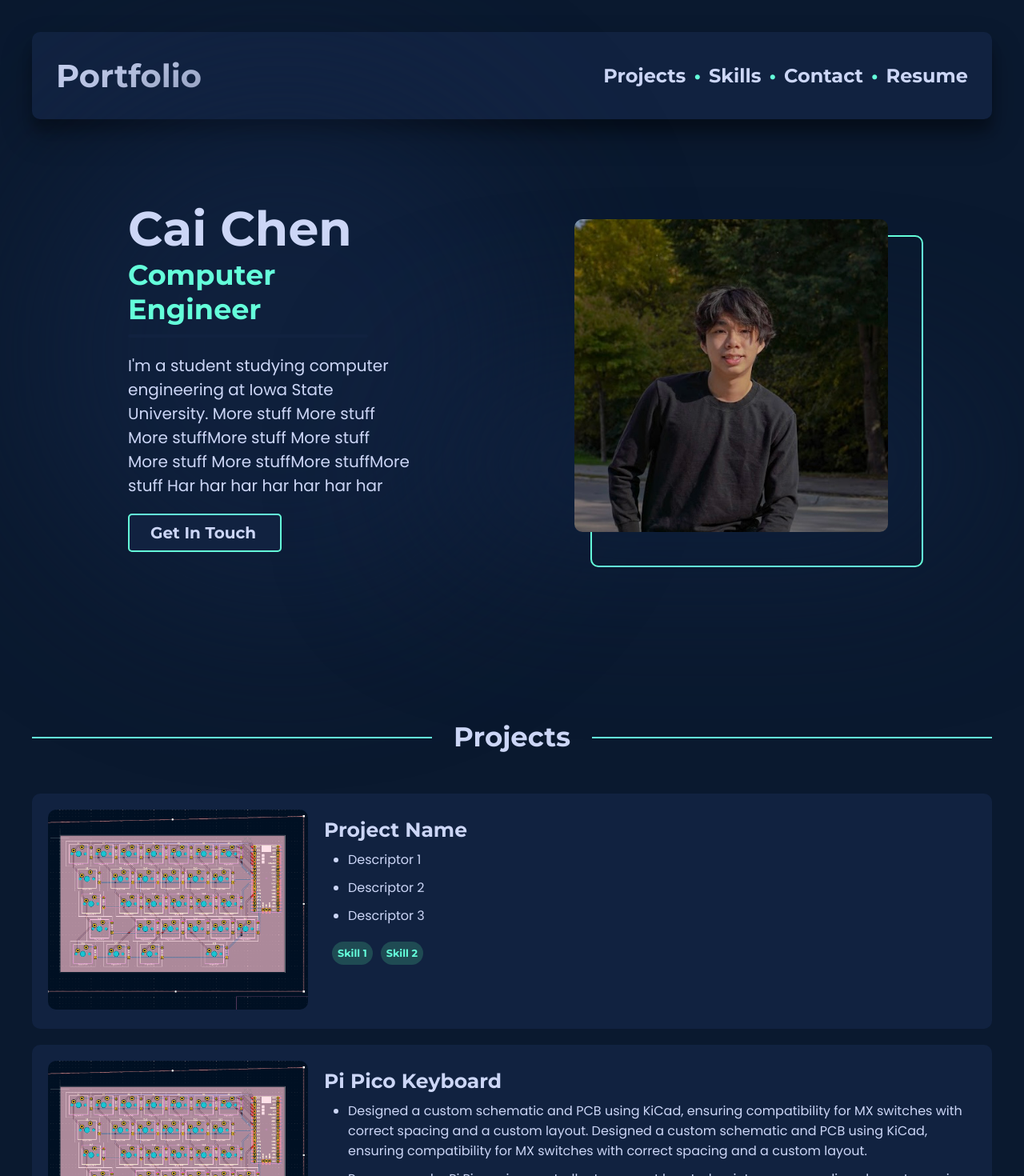
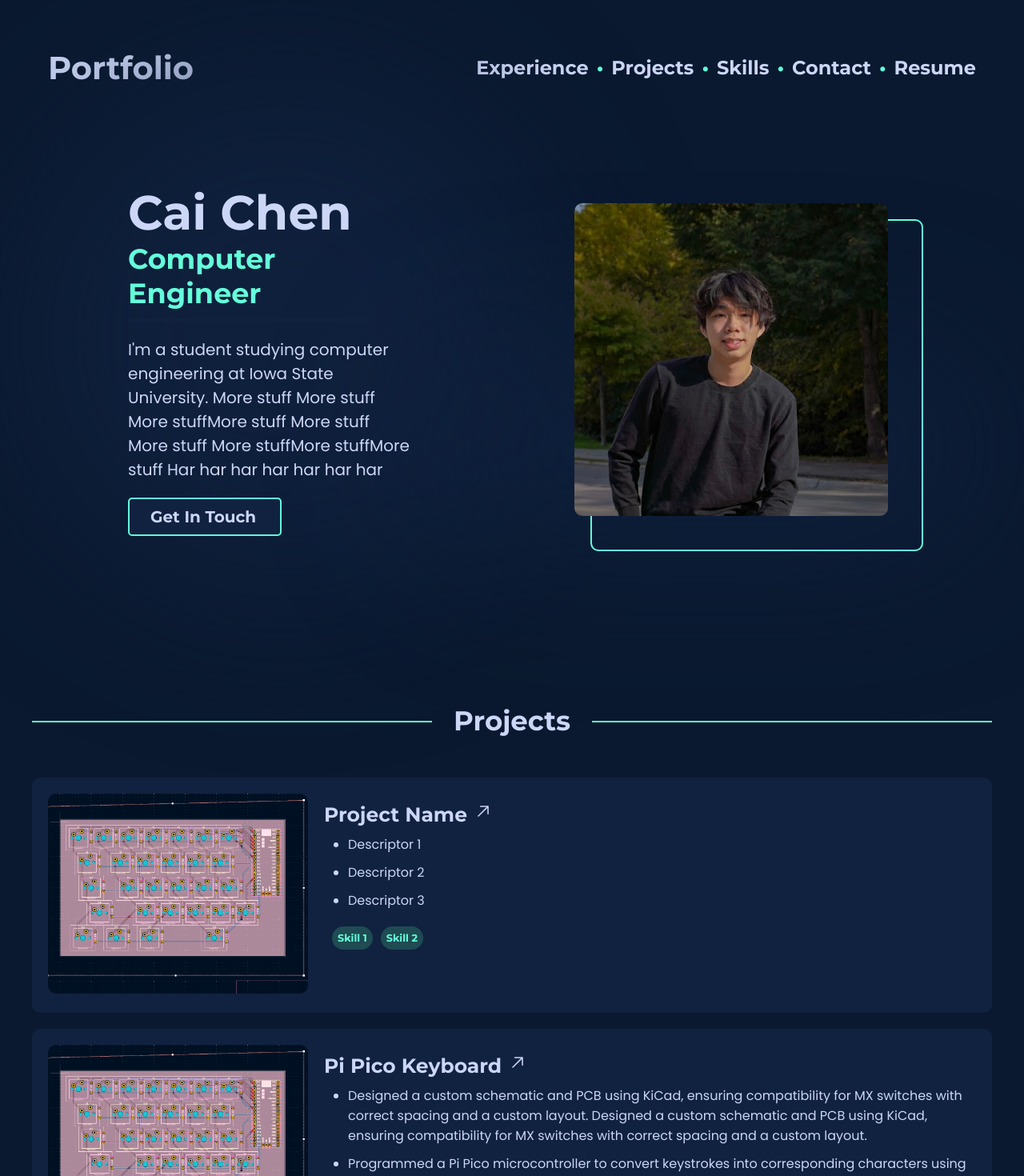
Before and after one commit to achen2304/portfolio-website, a React (Vite) app: page / in a window 1280 px wide. Shown: the top 1470 px of the page at 80% size. Built offline with nearby package versions, Linux system fonts and the light colour scheme.

Commit message:
finish project section
started contact section

```diff
--- a/src/App.jsx
+++ b/src/App.jsx
@@ -7,6 +7,7 @@ import { Navbar } from './components/Navbar/navbar';
 import { Hero } from './components/Hero/Hero';
 import { Skills } from './components/Skills/skills';
 import { Projects } from './components/Projects/projects';
+import { Contact } from './components/Contact/contact';
 
 function App() {
   useEffect(() => {
@@ -19,10 +20,13 @@ function App() {
 
   return (
     <div className={styles.App}>
+
       <Navbar />
       <Hero />
       <Projects />
       <Skills />
+      <Contact />
+
     </div>
   );
 }
--- a/src/components/Contact/contact.jsx
+++ b/src/components/Contact/contact.jsx
@@ -0,0 +1,24 @@
+import React from 'react'
+import styles from './contact.module.css';
+import { getImageUrl1 } from '../../utils';
+
+export const Contact = () => {
+  return (
+    <section className={styles.container} id="contact">
+      <h1 className={styles.header}>Contact</h1>
+      <div className={styles.totalContainer}>
+        <div className={styles.info}>
+            <p>achen2304@gmail.com</p>
+            <p>641-808-8022</p>
+            <img src={getImageUrl1("contact/github.svg")} className={styles.img}/>
+            <img src={getImageUrl1("contact/linkedin.svg")} className={styles.img}/>
+        </div>
+        <div className={styles.contact}>
+            <input id="Name" name="Name" placeholder='Your Name' />
+            <input id="Email" name="Email" placeholder='Your Email' />
+            <input className={styles.message}id="Message" name="Message" placeholder='Your Message' />
+        </div>
+    </div>
+    </section>
+  );
+};
--- /dev/null
+++ b/src/components/Contact/contact.module.css
@@ -0,0 +1,47 @@
+@import "../../vars.css";
+
+.container {
+    display: flex;
+    flex-direction: column;
+    padding-top: 100px;
+    gap: 20px;
+    color: var(--color-text);
+    z-index: 1;
+}
+
+.header {
+    display: flex;
+    justify-content: center;
+    align-items: center;
+    width: 100%;
+    font-size: var(--text-section);
+    position: relative;
+    padding: 10px 0;
+}
+
+.header::before, .header::after {
+    content: "";
+    height: 2px;
+    background-color: var(--color-primary);
+    position: absolute;
+    top: 50%;
+    width: calc(50% - 90px);
+}
+
+.header::before {
+    left: 0;
+}
+
+.header::after {
+    right: 0;
+}
+
+.header h1 {
+    padding: 0 25px;
+    margin: 0;
+}
+
+/*post header settings*/
+.totalContainer {
+
+}
--- a/src/components/Hero/Hero.jsx
+++ b/src/components/Hero/Hero.jsx
@@ -6,14 +6,14 @@ export const Hero = () => {
 
   return (
     <section className={styles.container}>
-      <div className={styles.content} data-aos='fade-right'>
-        <h1 className={styles.title}>
+      <div className={styles.content}>
+        <h1 className={styles.title} data-aos='fade-right' data-aos-delay='800'>
           Cai Chen
         </h1>
-        <h2 className={styles.subtitle}>
+        <h2 className={styles.subtitle} data-aos='fade-right' data-aos-delay='800'>
           Computer Engineer
         </h2>
-        <p className={styles.description}>
+        <p className={styles.description} data-aos='fade-right' data-aos-delay='1000'>
           I'm a student studying computer engineering at Iowa State University. More stuff More stuff
           More stuffMore stuff
           More stuff
@@ -22,11 +22,11 @@ export const Hero = () => {
           Har har har har har har har
 
         </p>
-        <a href="#contact" className={styles.contactBtn}>
+        <a href="#contact" className={styles.contactBtn} data-aos='fade-right' data-aos-delay='1000'>
           Get In Touch
         </a>
       </div>
-      <div className={styles.imgContainer} data-aos='fade-left'>
+      <div className={styles.imgContainer} data-aos='fade-left' data-aos-delay='800'>
         <img src={getImageUrl1("hero/Hero.jpg")} alt="Hero image of me" className={styles.heroImg} />
       </div>
       <div className={styles.topBlur} />
--- a/src/components/Hero/Hero.module.css
+++ b/src/components/Hero/Hero.module.css
@@ -108,7 +108,7 @@
   border-radius: 764px;
   background: var(--color-blur);
   filter: blur(100px);
-  z-index: -1;
+  z-index: -2;
 }
 
 .botBlur {
@@ -120,7 +120,7 @@
   border-radius: 764px;
   background: var(--color-blur);
   filter: blur(100px);
-  z-index: -1;
+  z-index: -2;
   max-width: 100%;
   overflow: hidden;
 }
--- a/src/components/Navbar/navbar.jsx
+++ b/src/components/Navbar/navbar.jsx
@@ -23,11 +23,11 @@ export const Navbar = () => {
         <ul className={`${styles.menuItems} ${menuOpen && styles.menuOpen}`}
         onClick={() => setMenuOpen(false)}
           >
-          {/* <li><a href="#experience">Experience</a></li> */}
-          <li><a href="#projects">Projects</a></li>
-          <li><a href="#skills">Skills</a></li>
-          <li><a href="#contact">Contact</a></li>
-          <li><a href="#resume">Resume</a></li>
+          <li data-aos='fade-down' data-aos-delay='100'><a href="#experience">Experience</a></li>
+          <li data-aos='fade-down' data-aos-delay='200'><a href="#projects">Projects</a></li>
+          <li data-aos='fade-down' data-aos-delay='300'><a href="#skills">Skills</a></li>
+          <li data-aos='fade-down' data-aos-delay='400'><a href="#contact">Contact</a></li>
+          <li data-aos='fade-down' data-aos-delay='500'><a href="#resume">Resume</a></li>
         </ul>
       </div>
     </nav>
--- a/src/components/Navbar/navbar.module.css
+++ b/src/components/Navbar/navbar.module.css
@@ -5,11 +5,11 @@
   display: flex;
   align-items: center;
   justify-content: space-between;
-  padding: 30px;
-  background-color: var(--color-bg2);
-  border-radius: 10px;
+  padding: 20px;
+  /* background-color: var(--color-bg2);  */
+  /* border-radius: 10px; */
   z-index: 1;
-  box-shadow: var(--boxshadow2);
+  /* box-shadow: var(--boxshadow2); */
 }
 
 /*title*/
--- a/src/components/Projects/projects.jsx
+++ b/src/components/Projects/projects.jsx
@@ -1,6 +1,7 @@
 import React from 'react';
 import { getImageUrl1 } from '../../utils';
 import styles from './projects.module.css';
+import { GoArrowUpRight } from "react-icons/go";
 
 export const Projects = () => {
 
@@ -16,9 +17,10 @@ export const Projects = () => {
             <img src={getImageUrl1("projects/pcbKeyboard.png")} alt="Picture of PCB" className={styles.projectImg} />
           </div>
           <div className={styles.textContainer}>
-            <div className={styles.title}>
-              Project Name
-            </div>
+          <div className={styles.title}> <a href="https://github.com/achen2304" target="_blank">
+              Project Name <GoArrowUpRight />
+              </a></div>
+
             {/*Description*/}
             <ul className={styles.description}>
               <li>Descriptor 1</li>
@@ -39,9 +41,10 @@ export const Projects = () => {
             <img src={getImageUrl1("projects/pcbKeyboard.png")} alt="Picture of PCB" className={styles.projectImg} />
           </div>
           <div className={styles.textContainer}>
-            <div className={styles.title}>
-              Pi Pico Keyboard
-            </div>
+            <div className={styles.title}> <a href="https://github.com/achen2304/Pi-Pico-Keyboard" target="_blank">
+              Pi Pico Keyboard <GoArrowUpRight />
+              </a></div>
+
             {/*Description*/}
             <ul className={styles.description}>
               <li>
@@ -51,8 +54,8 @@ export const Projects = () => {
               <li>
                 Programmed a Pi Pico microcontroller to convert keystrokes into corresponding characters using Python.
               </li>
+            </ul>
 
-            </ul>
             {/*SKILL SECTION*/}
             <ul className={styles.skillsUsed}>
               <li>Kicad</li>
@@ -60,9 +63,12 @@ export const Projects = () => {
             </ul>
           </div>
         </nav>
+      <div className={styles.botBlur} />
+
 
 
       </div>
     </section>
   );
+
 };
--- a/src/components/Projects/projects.module.css
+++ b/src/components/Projects/projects.module.css
@@ -74,6 +74,21 @@
   font-size: 25px;
   font-weight: bold;
   margin-bottom: 10px;
+  transition: transform 0.3s ease;
+  display: inline-block;
+}
+
+.title:hover {
+  transform: translate(5px, -5px);
+}
+
+.title a{
+  text-decoration: none;
+  color: var(--color-text);
+}
+
+.title a:hover{
+  color: var(--color-primary);
 }
 
 .skillsUsed {
```
Also changed, not shown: src/components/Contact/contactl.module.css (deleted).
